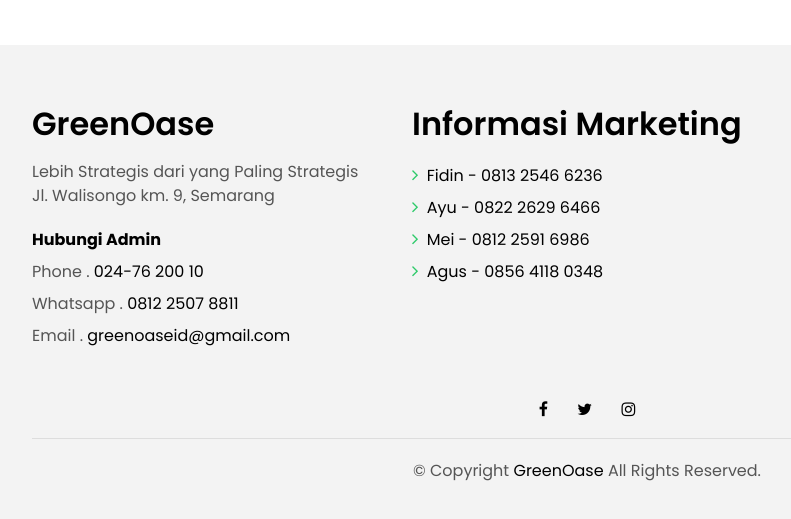
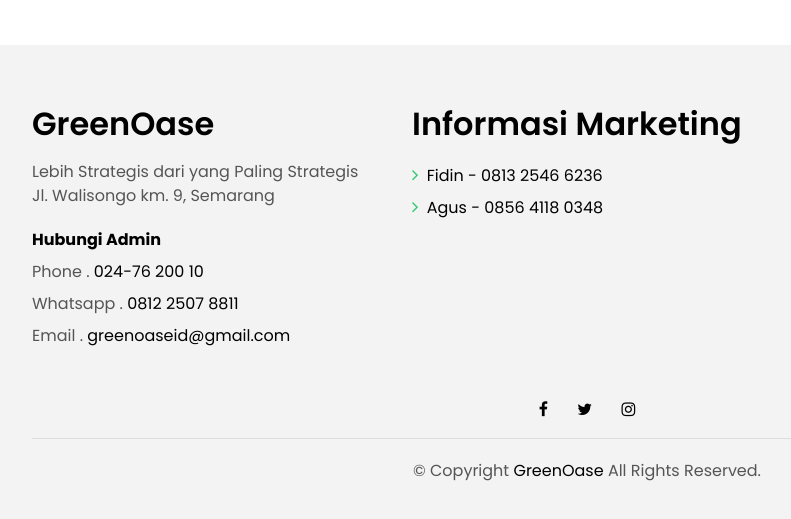
Before and after one commit to greenoase/greenoase.github.io, a plain HTML site: page index.html in a window 1280 px wide. Shown: the part 2871-3390 px from the top of the page, without its empty margins (53-844 px from the left). Drawn offline with Linux system fonts and the light colour scheme.

Commit message:
Update index.html

```diff
--- a/index.html
+++ b/index.html
@@ -1268,12 +1268,6 @@
                     <i class="fa fa-angle-right"></i> <a href="https://wa.me/+6281325466236">Fidin - 0813 2546 6236</a>
                   </li>
                   <li class="item-list-a">
-                    <i class="fa fa-angle-right"></i> <a href="https://wa.me/+6282226296466">Ayu - 0822 2629 6466</a>
-                  </li>
-                  <li class="item-list-a">
-                    <i class="fa fa-angle-right"></i> <a href="https://wa.me/+6281225916986">Mei - 0812 2591 6986</a>
-                  </li>
-                  <li class="item-list-a">
                     <i class="fa fa-angle-right"></i> <a href="https://wa.me/+6285641180348">Agus - 0856 4118 0348</a>
                   </li>
 
```
